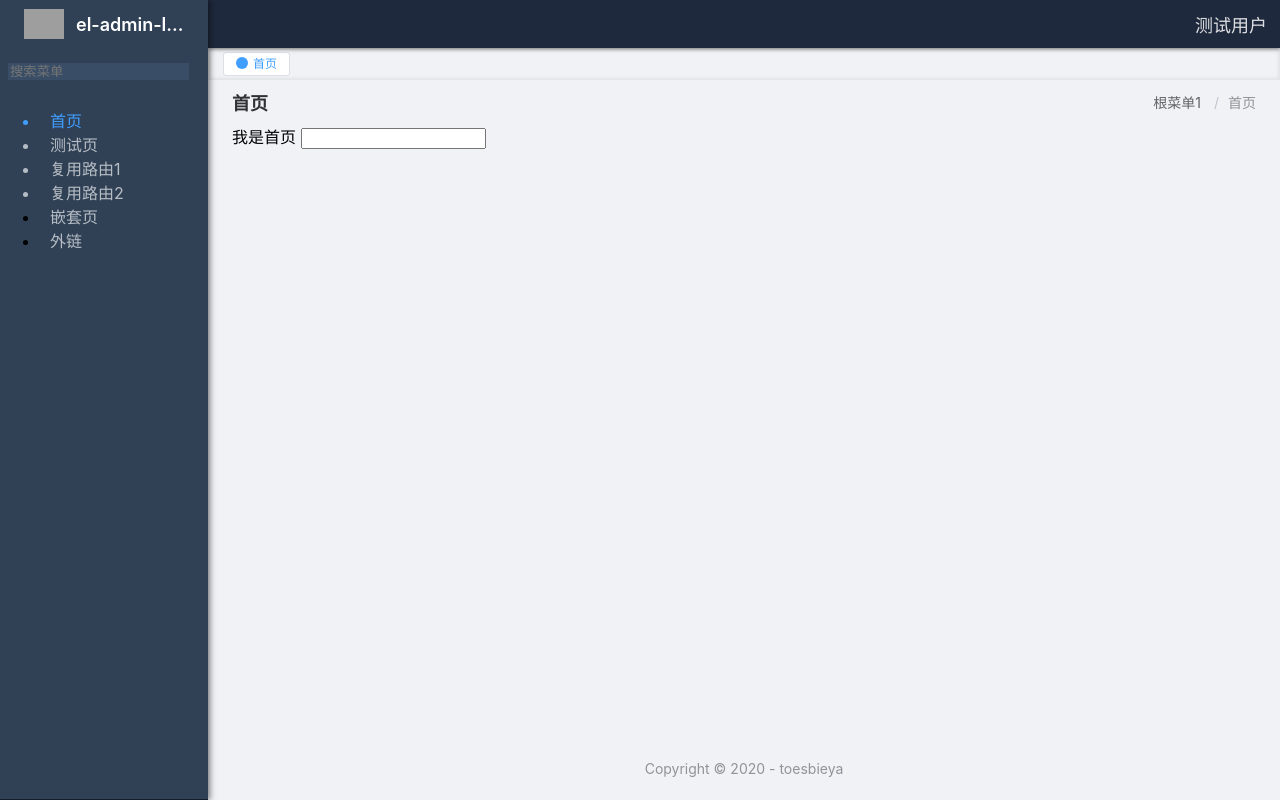
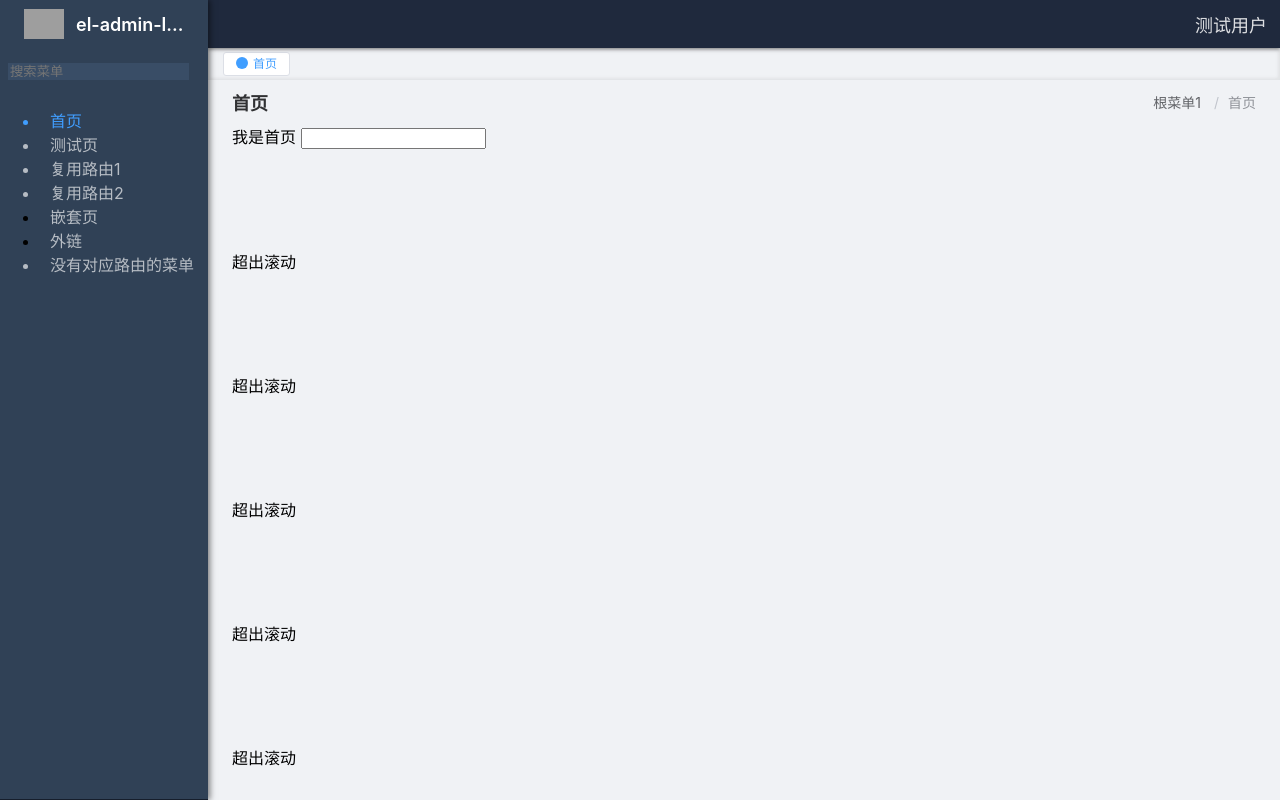
Before and after one commit to toesbieya/el-admin-layout, a Vue app: page /#/index in a window 1280 px wide. Built offline with nearby package versions, Linux system fonts and the light colour scheme; grey boxes are pictures that could not be loaded.

Commit message:
示例更新

```diff
--- a/example/layout/component/SettingDrawer/mixin/tagsViewShortcut.js
+++ b/example/layout/component/SettingDrawer/mixin/tagsViewShortcut.js
@@ -5,6 +5,7 @@
  */
 
 import {tagsViewGetters} from "el-admin-layout"
+import {getRouterKey} from "el-admin-layout/src/config/logic"
 
 export default {
     watch: {
@@ -27,7 +28,8 @@ export default {
             const views = tagsViewGetters.visitedViews
             if (views.length <= 1) return
 
-            let index = views.findIndex(view => view.path === root.$route.path)
+            const key = getRouterKey(root.$route)
+            let index = views.findIndex(view => view.key === key)
             if (index < 0) return
 
             //上一个页签
@@ -39,7 +41,7 @@ export default {
                 index = index > views.length - 2 ? 0 : index + 1
             }
 
-            return root.$router.push({path: views[index].path})
+            return root.$router.push(views[index])
         },
 
         //快捷键监听
--- a/example/menu/index.js
+++ b/example/menu/index.js
@@ -46,6 +46,10 @@ export default [
                         meta: {title: '百度'}
                     }
                 ]
+            },
+            {
+                fullPath: '/dsafwqewq',
+                meta: {title: '没有对应路由的菜单', icon: 'el-icon-platform-eleme'}
             }
         ]
     },
--- a/example/view/indexPage.vue
+++ b/example/view/indexPage.vue
@@ -2,6 +2,8 @@
     <div>
         我是首页
         <input v-model="val"/>
+
+        <div v-for="i in 10" :key="i" style="margin-top: 100px">超出滚动</div>
     </div>
 </template>
 
```
